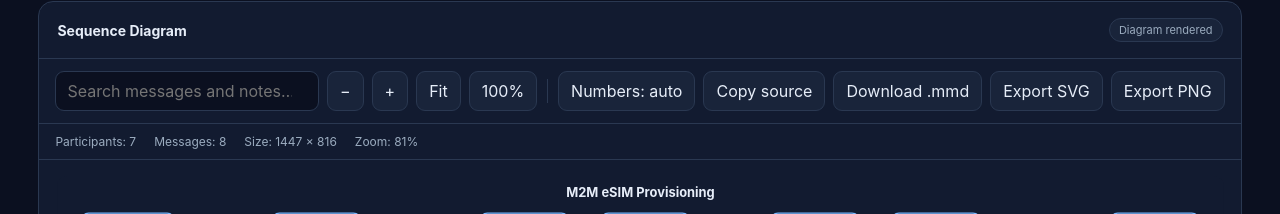
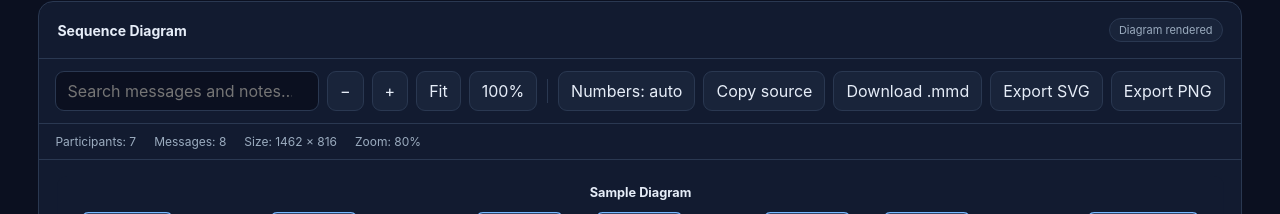
Before and after one commit to xantegh/xantegh.github.io, a plain HTML site: page sequence_studio.html in a window 1280 px wide. Shown: the part 738-952 px from the top of the page. Drawn offline with Linux system fonts and the light colour scheme.

Commit message:
Add files via upload

```diff
--- a/sequence_studio.html
+++ b/sequence_studio.html
@@ -69,14 +69,14 @@ const DEFAULT_INIT=`%%{init: {
 const SAMPLE=DEFAULT_INIT+`
 sequenceDiagram
     autonumber
-    title M2M eSIM Provisioning
+    title Sample Diagram
     participant ts  as Supply Chain
     participant e1  as eUM
     participant tft as Secure<br/>Transfer
     participant cc  as Control<br/>Center
     participant tn  as Network
     participant c1  as Customer
-    participant emp as EMP
+    participant emp as Customer-Facing<br/>API
 
     rect rgb(226,0,116)
     Note over ts,cc: Order & profile preparation
```
